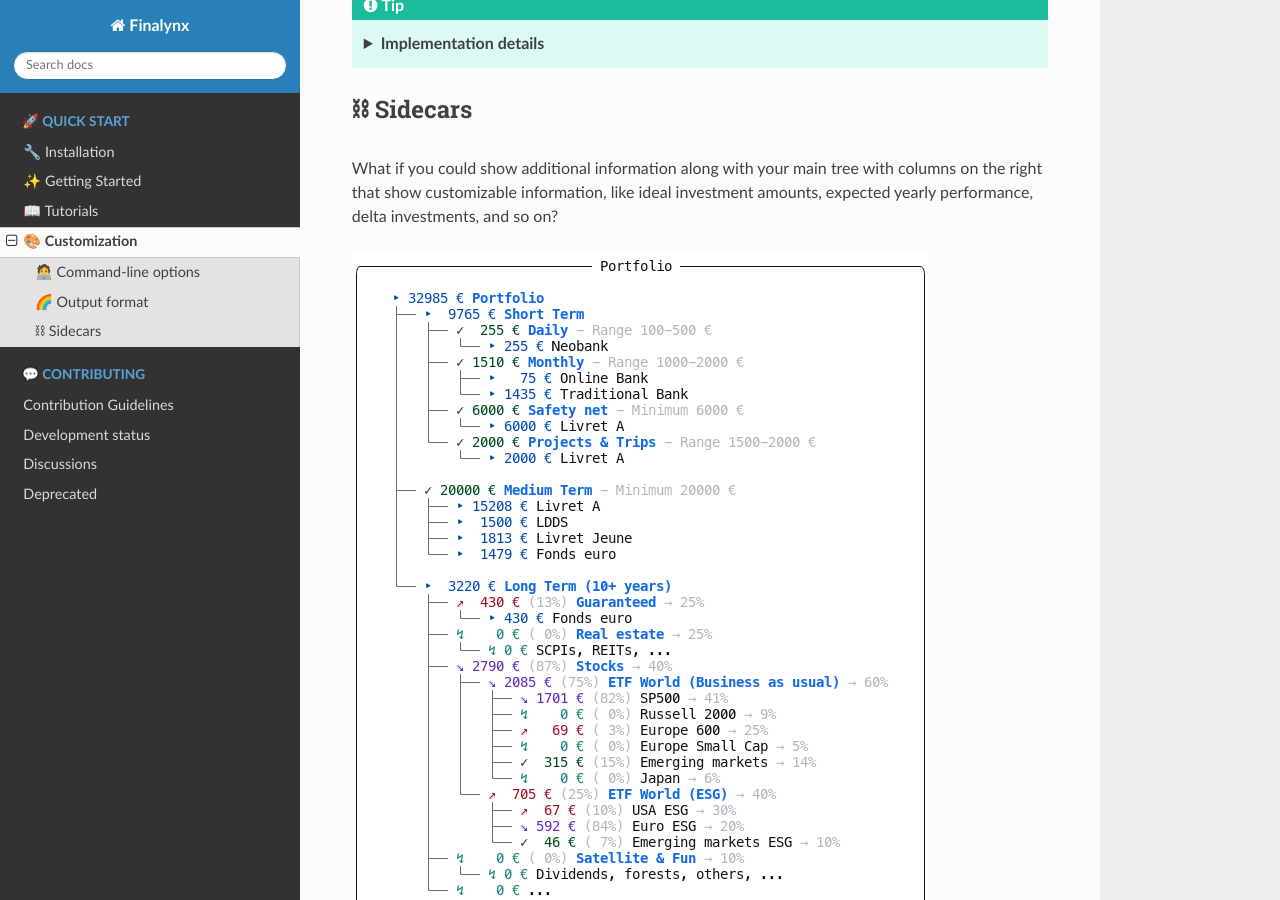
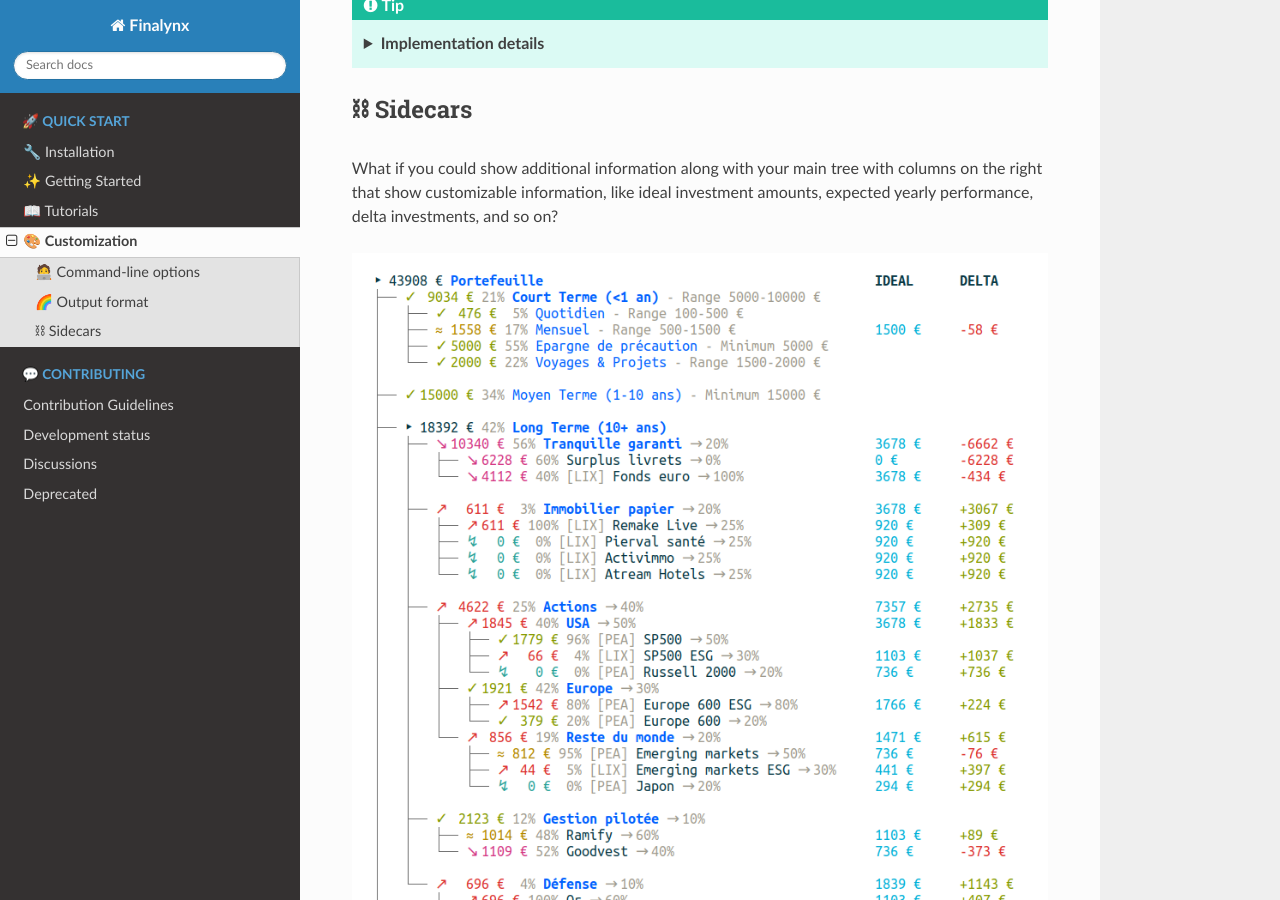
Before and after one commit to MadeInPierre/finalynx, a Sphinx documentation site: the page built from docs/quickstart/customization.md, in a window 1280 px wide and 900 px high, scrolled down 1428 px. Built offline with Sphinx 7.4.7 and the Read the Docs theme 2.0.0, drawn with Linux system fonts in a browser that asks for light colours; pages that are not in the unit, such as notebooks, are missing from menus; the version number is read from the project's files by our own code.

Commit message:
docs: fix screenshot url

```diff
--- a/docs/quickstart/customization.md
+++ b/docs/quickstart/customization.md
@@ -87,7 +87,7 @@
 
 What if you could show additional information along with your main tree with columns on the right that show customizable information, like ideal investment amounts, expected yearly performance, delta investments, and so on?
 
-![full screenshot](https://github.com/MadeInPierre/finalynx/blob/main/docs/_static/screenshot.png)
+![screenshot](https://raw.githubusercontent.com/MadeInPierre/finalynx/main/docs/_static/screenshot_full.png)
 
 Meet _sidecars_: each sidecar is a column on the right of the main tree that displays any information about the node on the same console line. It uses the same output format structure defined above.
 
```
